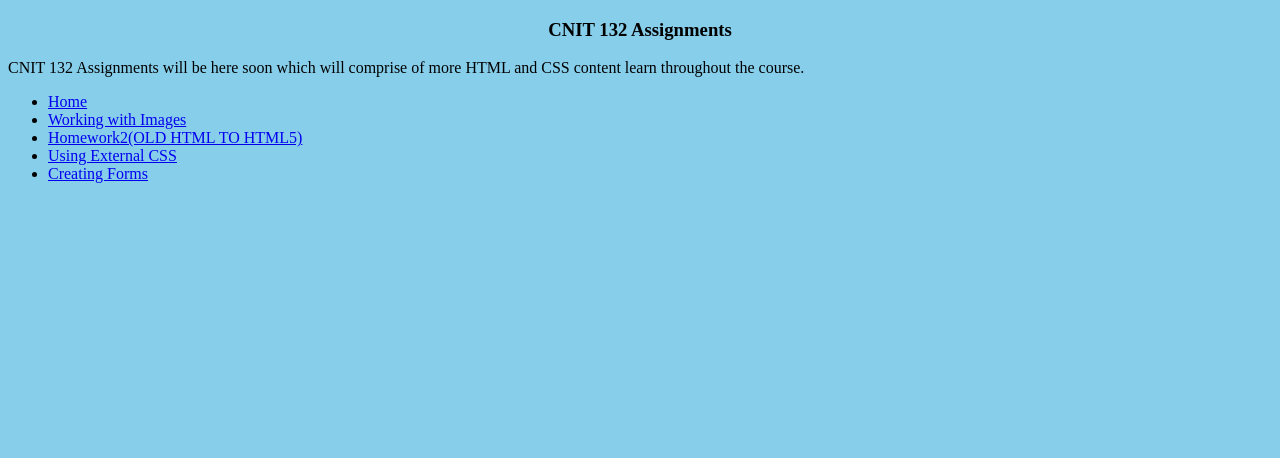
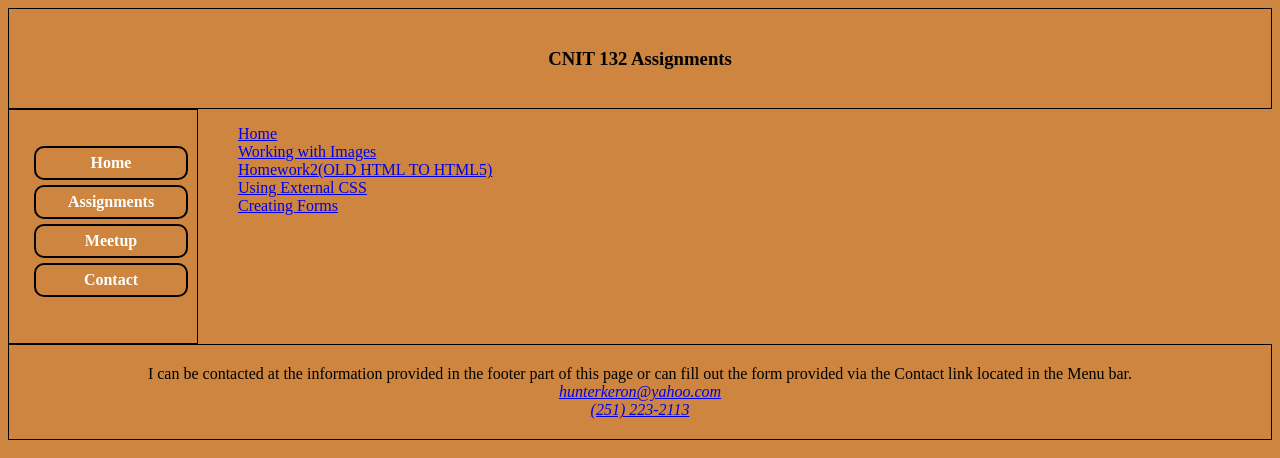
Before and after one commit to PettyCarlos/Assignment, a plain HTML site: page index.html in a window 1280 px wide. Drawn offline with Linux system fonts and the light colour scheme.

Commit message:
Update index.html

```diff
--- a/index.html
+++ b/index.html
@@ -3,21 +3,71 @@
 <head>
     <meta name="description" content= "A brief statement stating what the website will be consisting of at a later date. "/>
     <meta charset = "UTF-8" />
+     <meta name="viewport" content="width=device-width, initial-scale=1.0">
 
     <style>
       body {
-          background-color:skyblue
+          background-color:peru
       }
+         #holygrail-container{display:grid; grid-template-columns: 190px 1fr 190px; background: peru; height: 100%; min-width: 400px; min-height: 270px;
+         }
+
+         header,footer,nav { padding: 20px; border: 1px solid black; text-align: center;
+                           }
+
+         header, footer {grid-column: span 3;
+                        }
+
+         nav {display: inline; padding-bottom: 25px; display: flex; align-items: center;
+             }
+
+            nav ul{list-style-type:none; padding:0;
+                  }
+
+            nav ul li{ display: inline-block;
+                       margin:0 5px;
+                       border:2px solid black;
+                      border-radius: 10px;
+                       margin-right: 350px;
+                       background-color: peru;
+                       text-align:center;
+                       width: 150px;
+                       height: 30px;
+                       line-height:30px;
+                        margin-bottom: 5px;}
+
+            nav ul li a {text-decoration: none; font-weight: bold; color:white;
+                        }
+
+         ul li { list-style-type: none;
+          }
  </style>
+
  <title>CNIT 132 Assignments</title>
 
 </head>
 
     <body>
+
+
+        <div id="holygrail-container">
+        <header>
   <h3 style="text-align:center">CNIT 132 Assignments</h3>
+            </header>
+
+             <nav>
+    <ul>
+            <li><a href="https://pettycarlos.github.io/homework1/">Home</a></li>
+            <li><a href="https://pettycarlos.github.io/Assignment/">Assignments</a></li>
+            <li><a href="https://pettycarlos.github.io/MeetupReport/">Meetup</a></li>
+            <li><a href="https://pettycarlos.github.io/Contact-Me-Form/">Contact</a></li>
+
+        </ul>
+            </nav>
+
+            <section>
   <p>
-    CNIT 132 Assignments will be here soon which will comprise of more HTML and CSS content learn throughout the course.
-  </p>
+
 
     <ul>
             <li><a href="https://pettycarlos.github.io/homework1/">Home</a></li>
@@ -26,6 +76,20 @@
         <li><a href="https://pettycarlos.github.io/Using-External-CSS/">Using External CSS</a></li>
          <li><a href="https://pettycarlos.github.io/Assignment7/">Creating Forms</a></li>
     </ul>
+                </section>
+
+            <footer>
+  I can be contacted at the information provided in the footer part of this page or can fill out the form provided via the Contact link located in the Menu bar.
+
+
+
+          <address>
+           <a href="hunterkeron@yahoo.com">hunterkeron@yahoo.com</a><br>
+           <a href="tel:+12512232113">(251) 223-2113</a>
+           </address>
+            </footer>
+        </div>
+
 
     </body>
 
```
